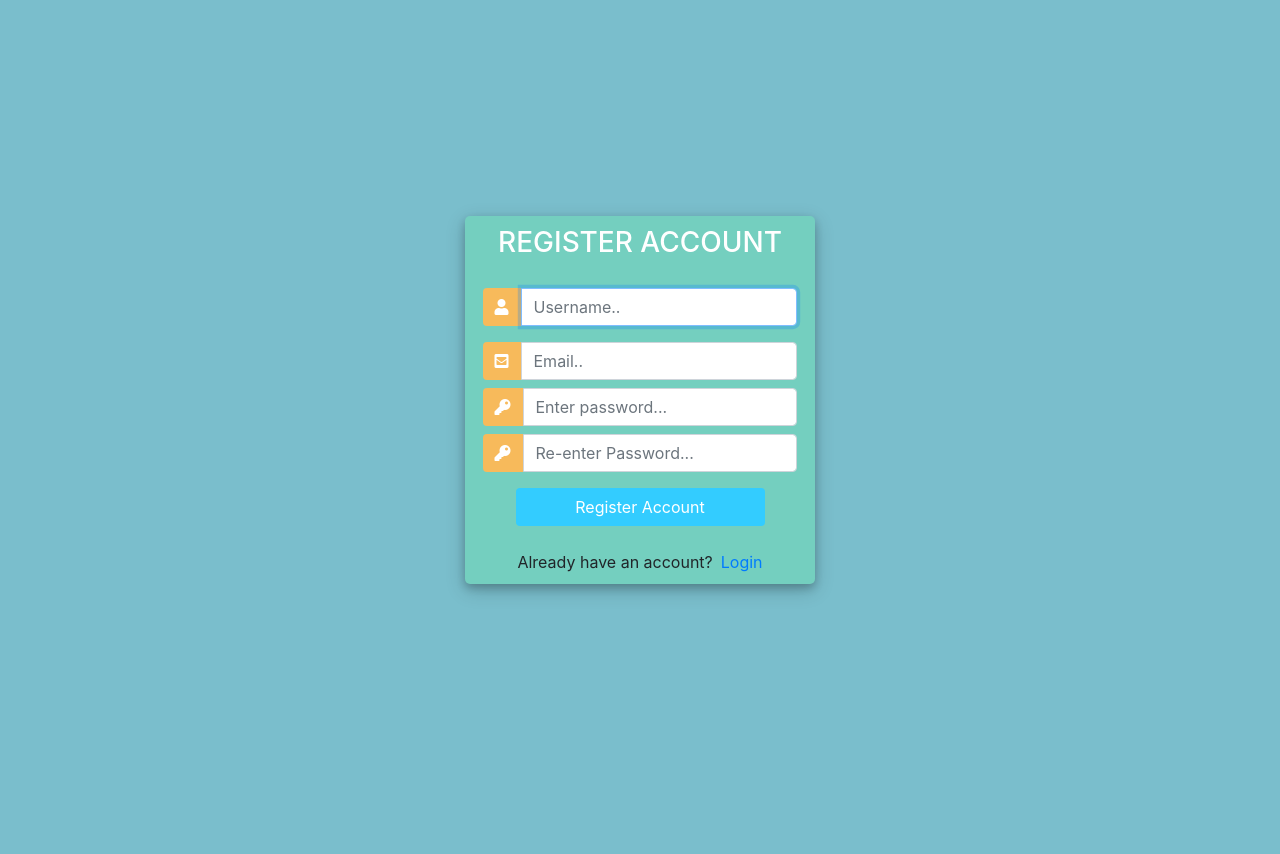
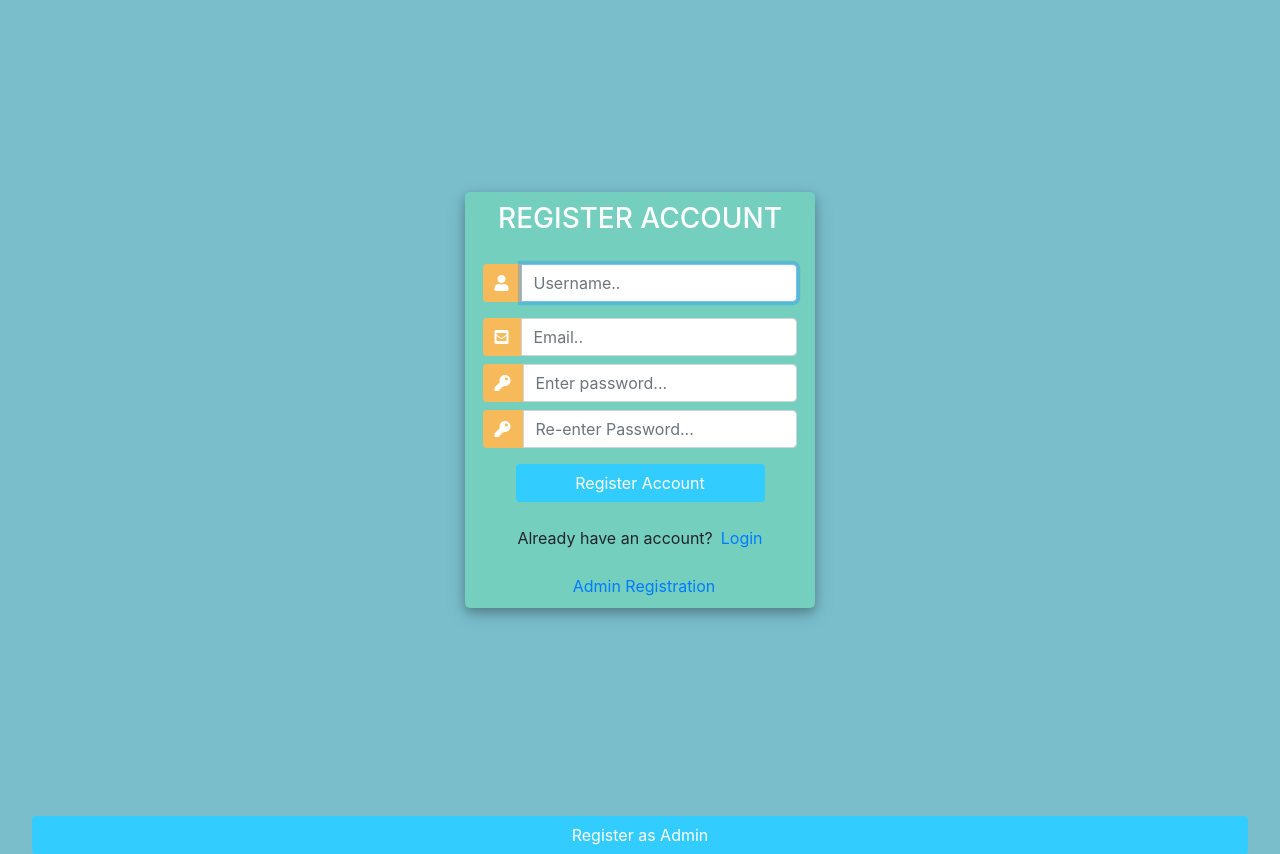
Before and after one commit to FraicheSolfege/Grosser-Grocer-Django-, a Django app: page /register/ in a window 1280 px wide. Before the commit the page ends 596 px from the top, so only its background shows below. Run offline with Django 5.2, Linux system fonts and the light colour scheme; some libraries are stand-ins or nearby versions.

Commit message:
might have to roll back

```diff
--- a/app/templates/base.html
+++ b/app/templates/base.html
@@ -16,6 +16,7 @@
         <a href="{% url 'shopping' %}">Browse</a>
 
         {% if request.user.is_staff %}
+            <a href="{% url 'user' %}">User Home</a>
             <a href="{% url 'create' %}">Create a Product</a>
             <a href="{% url 'update' %}">Update Products</a>
             <a href="{% url 'delete' %}">Delete Products</a>
--- a/app/templates/register.html
+++ b/app/templates/register.html
@@ -115,6 +115,12 @@
 						Already have an account? <a href="{% url 'login' %}" class="ml-2">Login</a>
 					</div>
 				</div>
+
+				<div class="mt-4">
+					<div class="d-flex justify-content-center links">
+						<a href="{% url 'admin_register' %}" class="ml-2">Admin Registration</a>
+					</div>
+				</div>
 			</div>
 		</div>
 	</div>
@@ -135,53 +141,12 @@
 			form_fields[field].className += ' form-control'
 		}
 	</script>
+	<form method="POST" action="{% url 'admin_register' %}">
+		{% csrf_token %}
+		<div class="d-flex justify-content-center mt-3 login_container">
+			<input class="btn login_btn" type="submit" value="Register as Admin">
+		</div>
+	</form>
+</body>
 </body>
 </html>
-
-
-
-
-
-
-
-
-
-
-
-
-
-
-
-
-
-
-
-
-
-
-
-
-
-{% comment %} {% extends "base.html" %} {% endcomment %}
-{% comment %} {% block content %} {% endcomment %}
-    {% comment %} <h1>Welcome to the registration page!</h1>
-    <form method="POST" action="">
-        {% csrf_token %}
-        {{form.username.label}}
-        {{form.username}}
-
-
-        {{form.email.label}}
-        {{form.email}}
-
-
-        {{form.password1.label}}
-        {{form.password1}}
-
-
-        {{form.password2.label}}
-        {{form.password2}} {% endcomment %}
-        {% comment %} {{form.as_p}} {% endcomment %}
-        {% comment %} <button type="submit">Register</button>
-    </form> {% endcomment %}
-{% comment %} {% endblock %} {% endcomment %}
--- a/app/views.py
+++ b/app/views.py
@@ -67,6 +67,24 @@ def register(request):
 
     context = {'form': form}
     return render(request, 'register.html' , context)
+
+@unauthenticated_user
+def admin_register(request):
+    form = CreateUserForm()
+    if request.method == 'POST':
+        form = CreateUserForm(request.POST)
+        if form.is_valid():
+            user = form.save()
+            username =form.cleaned_data.get('username')
+
+            group = Group.objects.get(name='admin')
+            user.groups.add(group)
+
+            messages.success(request, 'Account was created for ' + username)
+            return redirect('login')
+
+    context = {'form': form}
+    return render(request, 'admin_register.html' , context)
 
 
 
--- a/config/urls.py
+++ b/config/urls.py
@@ -34,6 +34,7 @@ urlpatterns = [
     path("cart/", cartPage, name="cart"),
     path("order-status", statusPage, name="status"),
         # admin pages
+    path("admin-register/", admin_register, name="admin_register"),
     path("create-products", createPage, name="create"),
     path("update-products/", updatePage, name="update"),
     path("delete-products/", deletePage, name="delete"),
```
Also changed, not shown: app/templates/admin_register.html (added, +8 -0 lines), db.sqlite3, media/tainted_tacos_SvLTtkf.png (added). Lines whose indentation alone changed are shown as unchanged.
